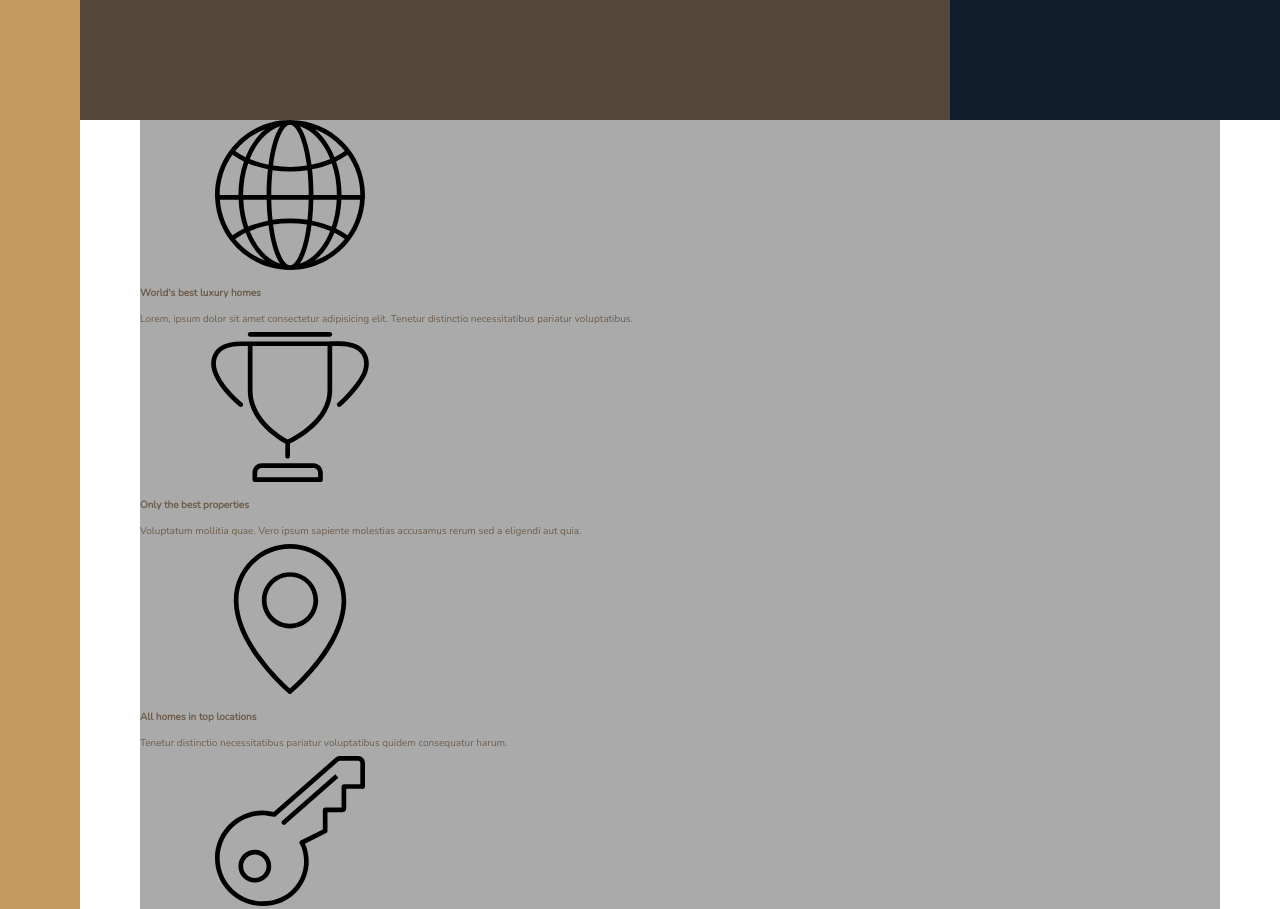
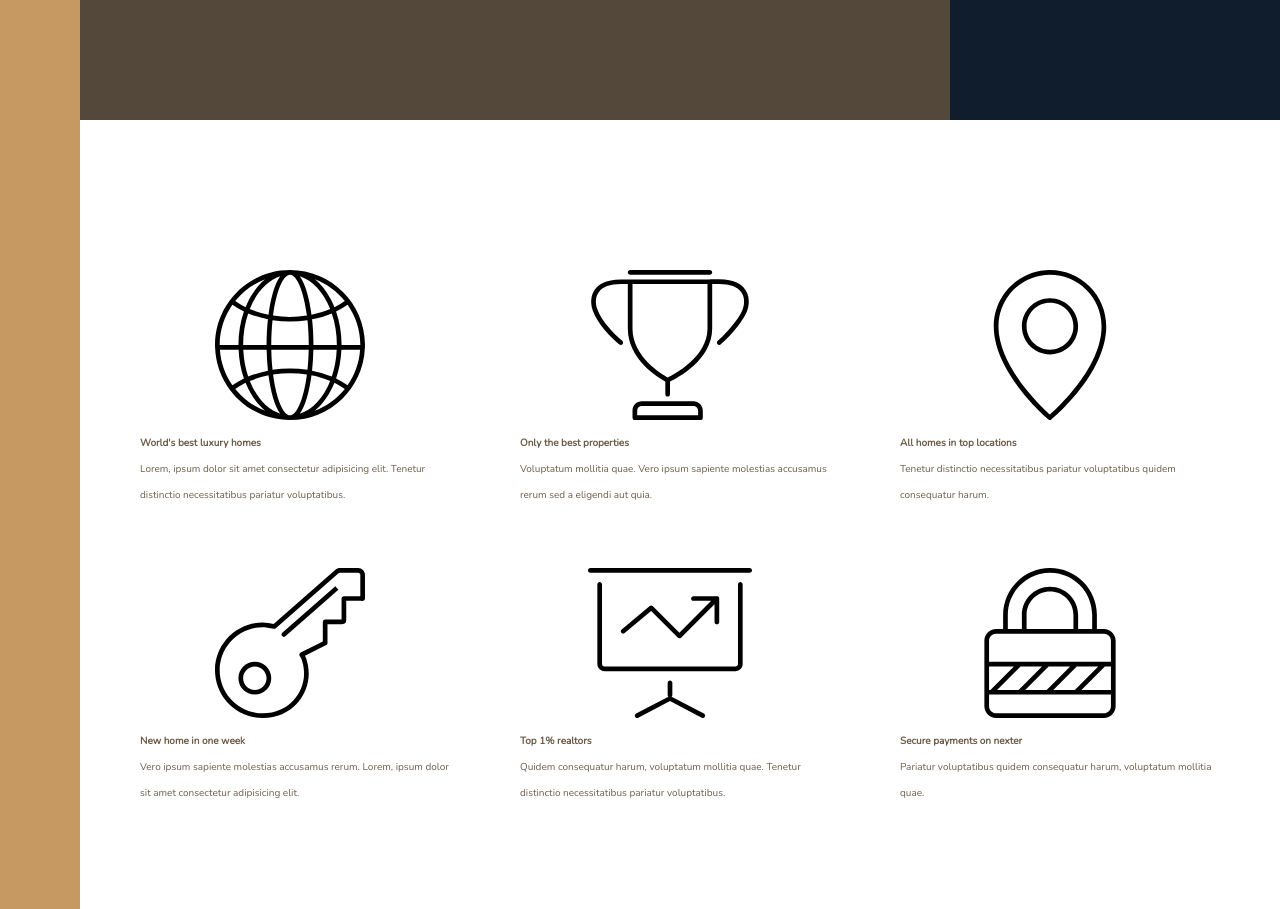
Before and after one commit to AndrewUAR/nexter-css_grid-sass, a website: page index.html in a window 1280 px wide. Shown: the part 520-1429 px from the top of the page. Drawn offline with nearby package versions, Linux system fonts and the light colour scheme; files that its build step writes are made by us from their sources.

Commit message:
nested grid layout added

```diff
--- a/sass/_features.scss
+++ b/sass/_features.scss
@@ -1,4 +1,9 @@
 .features {
-  background-color: $color-grey-light-2;
   grid-column: center-start / center-end;
+
+  margin: 15rem 0;
+
+  display: grid;
+  grid-template-columns: repeat(3, 1fr);
+  grid-gap: 6rem;
 }
```
